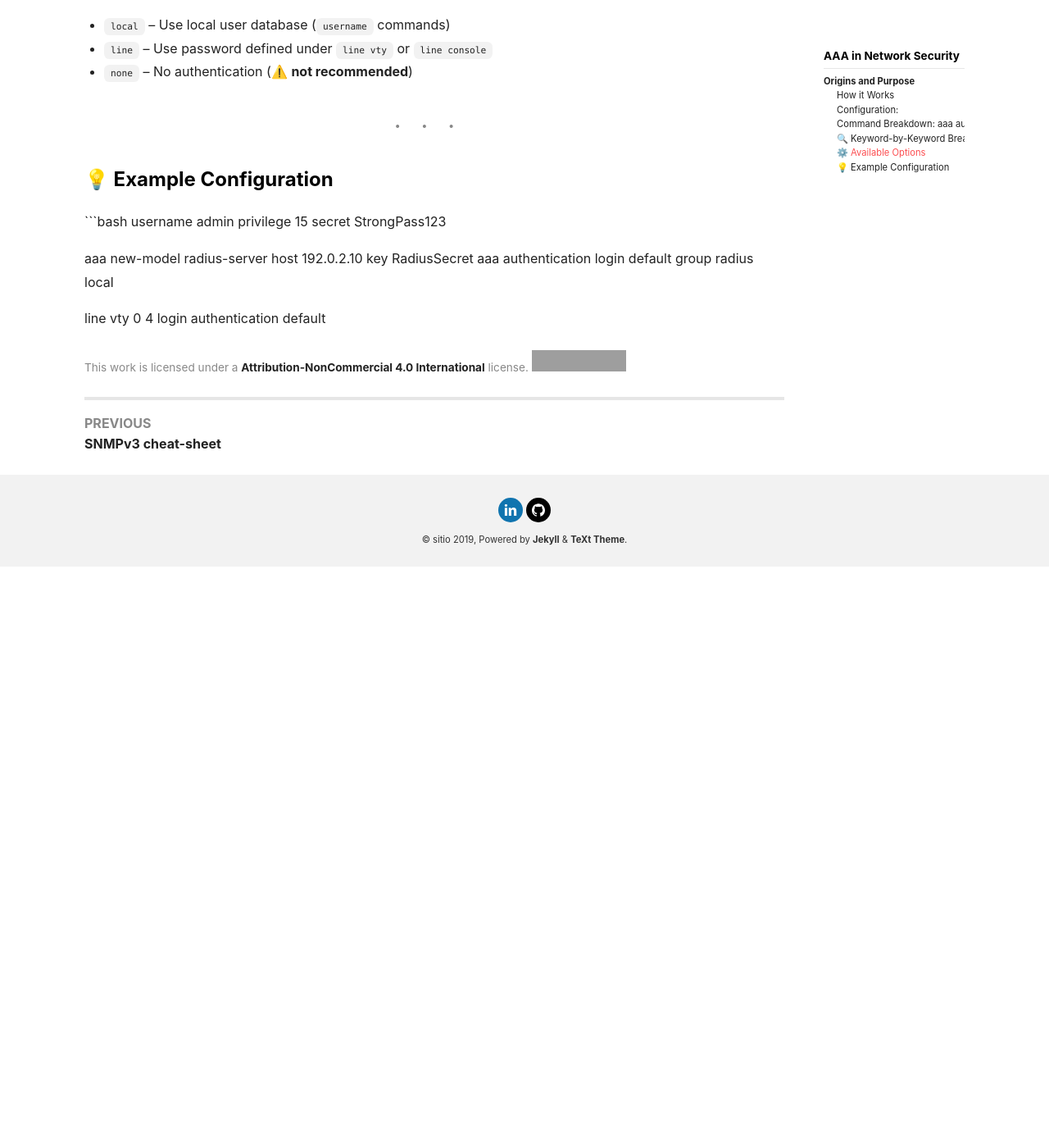
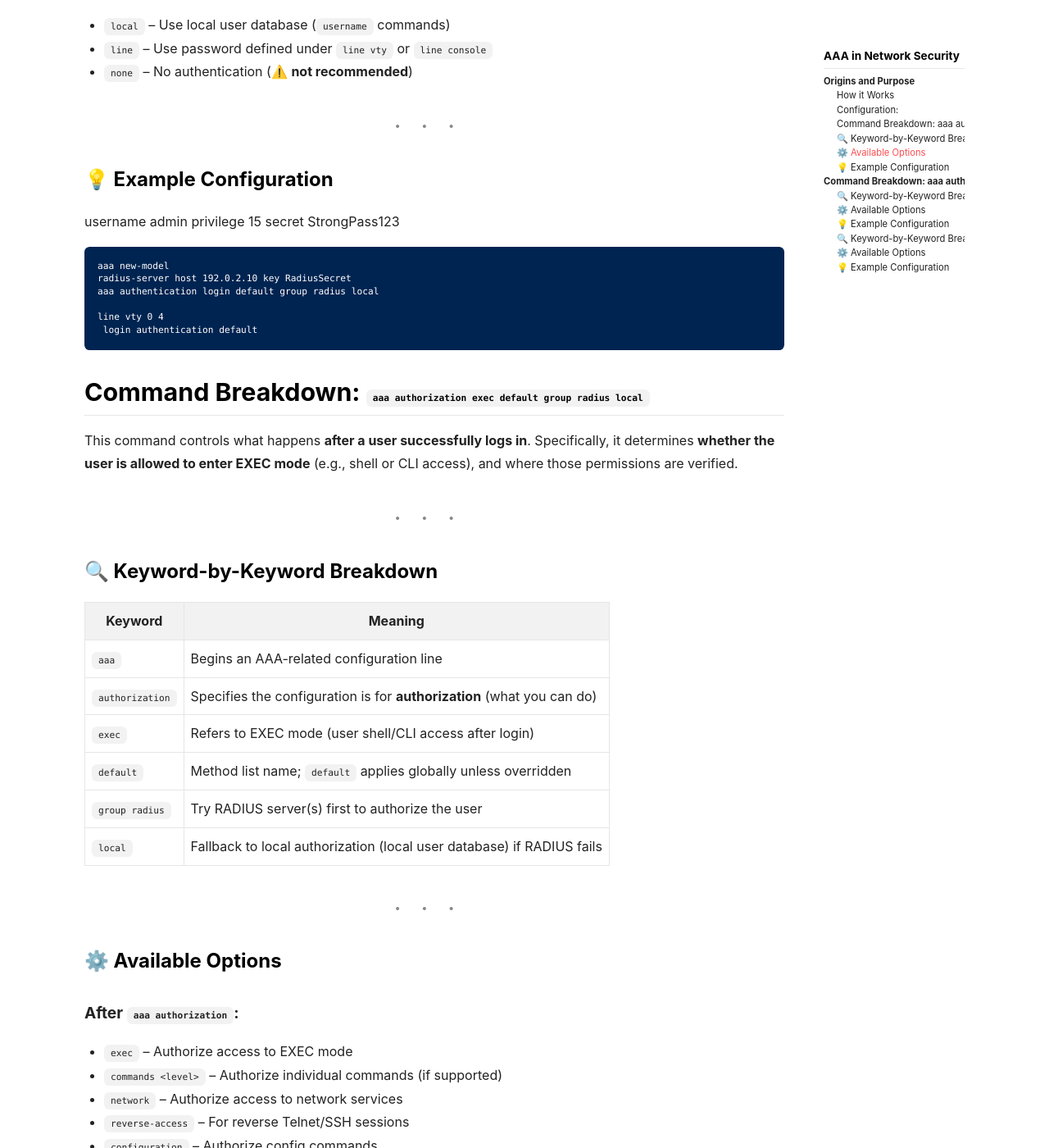
Before and after one commit to amarinjs/sitio, a Jekyll site: the page built from _posts/2025-04-20-aaa-cheat-sheet.md, in a window 1280 px wide and 1400 px high, scrolled down 3116 px. Shown: the whole window at 82% size. Built offline with Jekyll 4.4.1, drawn with Linux system fonts in a browser that asks for light colours; nearby versions of some CDN libraries; comment, search, counter and statistics services are not loaded; before the commit the page ends 3807 px from its top, so only the background shows below that; some of the changed text lies outside the part shown; grey boxes are pictures that could not be loaded.

Commit message:
Update 2025-04-20-aaa-cheat-sheet.md

````diff
--- a/_posts/2025-04-20-aaa-cheat-sheet.md
+++ b/_posts/2025-04-20-aaa-cheat-sheet.md
@@ -106,12 +106,113 @@
 
 ### 💡 Example Configuration
 
-```bash
+
 username admin privilege 15 secret StrongPass123
 
-aaa new-model
-radius-server host 192.0.2.10 key RadiusSecret
-aaa authentication login default group radius local
+	aaa new-model
+	radius-server host 192.0.2.10 key RadiusSecret
+	aaa authentication login default group radius local
 
-line vty 0 4
- login authentication default
+	line vty 0 4
+	 login authentication default
+
+## Command Breakdown: `aaa authorization exec default group radius local`
+
+This command controls what happens **after a user successfully logs in**. Specifically, it determines **whether the user is allowed to enter EXEC mode** (e.g., shell or CLI access), and where those permissions are verified.
+
+---
+
+### 🔍 Keyword-by-Keyword Breakdown
+
+| **Keyword**       | **Meaning**                                                                 |
+|-------------------|------------------------------------------------------------------------------|
+| `aaa`             | Begins an AAA-related configuration line                                     |
+| `authorization`   | Specifies the configuration is for **authorization** (what you can do)       |
+| `exec`            | Refers to EXEC mode (user shell/CLI access after login)                     |
+| `default`         | Method list name; `default` applies globally unless overridden               |
+| `group radius`    | Try RADIUS server(s) first to authorize the user                             |
+| `local`           | Fallback to local authorization (local user database) if RADIUS fails        |
+
+---
+
+### ⚙️ Available Options
+
+#### After `aaa authorization`:
+- `exec` – Authorize access to EXEC mode
+- `commands <level>` – Authorize individual commands (if supported)
+- `network` – Authorize access to network services
+- `reverse-access` – For reverse Telnet/SSH sessions
+- `configuration` – Authorize config commands
+- Note: **Some options may not be supported on all platforms** (e.g., Catalyst 2960).
+
+#### After `group`:
+- `radius` – Use RADIUS servers
+- `tacacs+` – Use TACACS+ servers
+
+#### Final methods:
+- `local` – Use local user roles/privileges
+- `none` – Allow without any authorization checks (⚠️ not secure)
+
+---
+
+### 💡 Example Configuration
+
+
+	username admin privilege 15 secret StrongPass123
+
+	aaa new-model
+	radius-server host 192.0.2.10 key RadiusSecret
+	aaa authorization exec default group radius local
+
+	line vty 0 4
+ 	authorization exec default
+
+
+ ## Command Breakdown: `aaa accounting connection default start-stop group radius`
+
+This command enables **accounting for network connection sessions** — such as PPP, VPN, or reverse Telnet — and logs both the start and end of those sessions by sending data to a **RADIUS server**.
+
+---
+
+### 🔍 Keyword-by-Keyword Breakdown
+
+| **Keyword**       | **Meaning**                                                                 |
+|-------------------|------------------------------------------------------------------------------|
+| `aaa`             | Begins an AAA-related configuration line                                     |
+| `accounting`      | Specifies this is for **accounting** (tracking and logging activity)         |
+| `connection`      | Tracks **network session connections** (e.g., PPP, VPN, reverse Telnet)      |
+| `default`         | Method list name; applies globally unless overridden                         |
+| `start-stop`      | Sends an accounting record **when the session starts and ends**              |
+| `group radius`    | Sends accounting records to the configured **RADIUS server group**           |
+
+---
+
+### ⚙️ Available Options
+
+#### After `aaa accounting`:
+- `exec` – Account for CLI EXEC sessions
+- `commands <level>` – Account for command executions
+- `connection` – Account for PPP or terminal sessions (e.g., modem, reverse Telnet)
+- `network` – Account for IP/packet-level network usage
+
+#### Method list name:
+- `default` – Applies to all relevant sessions unless overridden
+- Custom names can be used and applied per interface
+
+#### Action types:
+- `start-stop` – Send accounting records at **start and stop**
+- `stop-only` – Only log when the session ends
+- `none` – Disable accounting for this category
+
+---
+
+### 💡 Example Configuration
+
+
+	radius-server host 192.0.2.10 key RadiusSecret
+
+	aaa new-model
+	aaa accounting connection default start-stop group radius
+
+	line vty 0 4
+ 	accounting exec default
````
